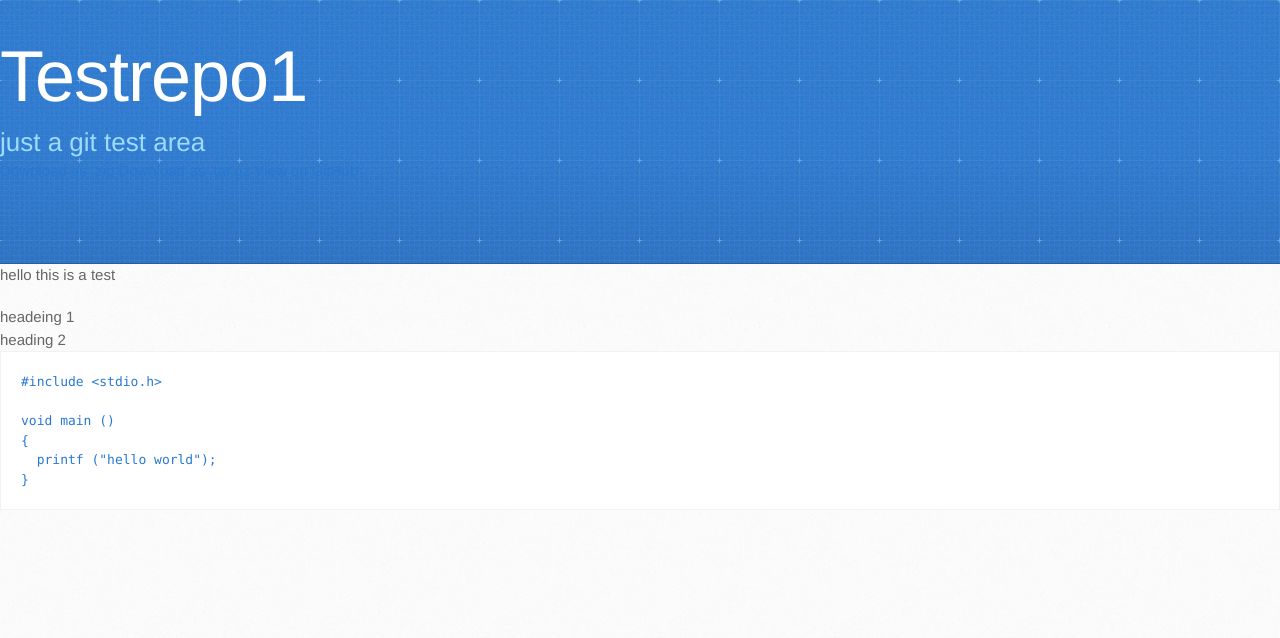
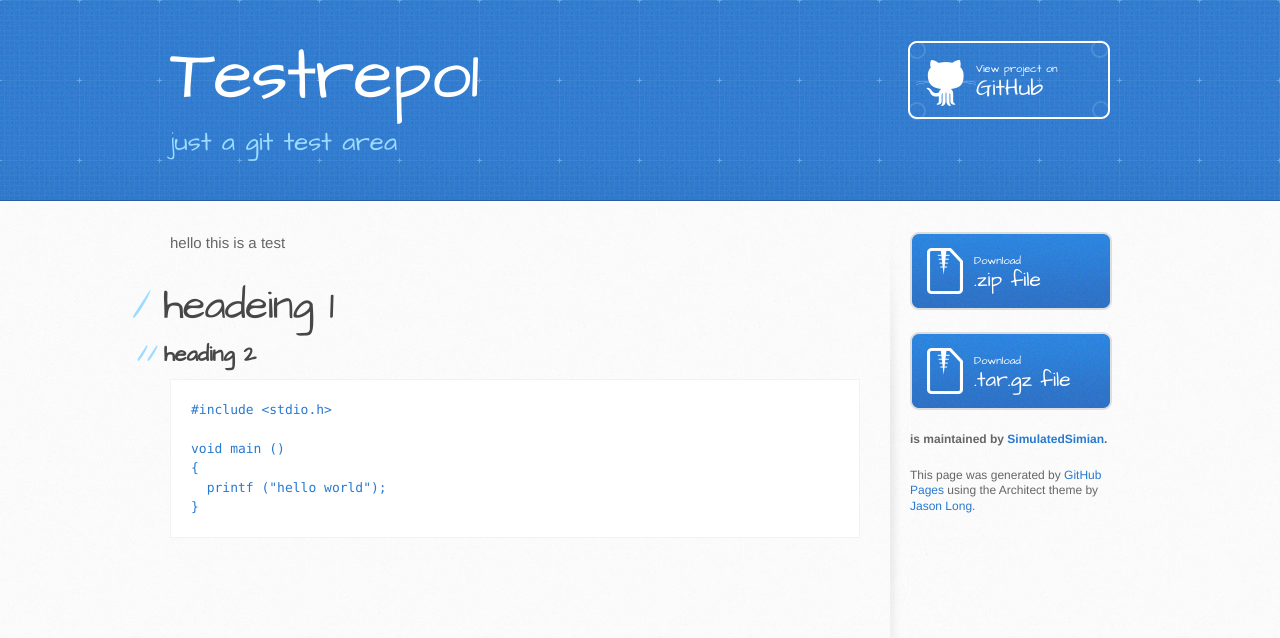
Before and after one commit to SimulatedSimian/SimulatedSimian.github.io, a Jekyll site: the page built from index.md, in a window 1280 px wide. Shown: the top 638 px of the page. Built offline with Jekyll 4.4.1, drawn with Linux system fonts in a browser that asks for light colours; Markdown is read by kramdown in place of the engine named in the settings.

Commit message:
Update std.html

```diff
--- a/_layouts/std.html
+++ b/_layouts/std.html
@@ -3,33 +3,51 @@
   <head>
     <meta charset='utf-8'>
     <meta http-equiv="X-UA-Compatible" content="chrome=1">
-
+    <meta name="viewport" content="width=device-width, initial-scale=1, maximum-scale=1">
+    <link href='https://fonts.googleapis.com/css?family=Architects+Daughter' rel='stylesheet' type='text/css'>
     <link rel="stylesheet" type="text/css" href="stylesheets/stylesheet.css" media="screen" />
     <link rel="stylesheet" type="text/css" href="stylesheets/pygment_trac.css" media="screen" />
     <link rel="stylesheet" type="text/css" href="stylesheets/print.css" media="print" />
+
+    <!--[if lt IE 9]>
+    <script src="//html5shiv.googlecode.com/svn/trunk/html5.js"></script>
+    <![endif]-->
 
     <title>Testrepo1 by SimulatedSimian</title>
   </head>
 
   <body>
-
     <header>
-      <div class="container">
+      <div class="inner">
         <h1>Testrepo1</h1>
         <h2>just a git test area</h2>
-
-        <section id="downloads">
-          <a href="https://github.com/SimulatedSimian/testrepo1/zipball/master" class="btn">Download as .zip</a>
-          <a href="https://github.com/SimulatedSimian/testrepo1/tarball/master" class="btn">Download as .tar.gz</a>
-          <a href="https://github.com/SimulatedSimian/testrepo1" class="btn btn-github"><span class="icon"></span>View on GitHub</a>
-        </section>
+        <a href="https://github.com/SimulatedSimian/testrepo1" class="button"><small>View project on</small>GitHub</a>
       </div>
     </header>
 
-    <div class="container">
-      <section id="main_content">
+    <div id="content-wrapper">
+      <div class="inner clearfix">
+        <section id="main-content">
 {{content}}
-      </section>
+        </section>
+
+        <aside id="sidebar">
+          <a href="https://github.com/SimulatedSimian/testrepo1/zipball/master" class="button">
+            <small>Download</small>
+            .zip file
+          </a>
+          <a href="https://github.com/SimulatedSimian/testrepo1/tarball/master" class="button">
+            <small>Download</small>
+            .tar.gz file
+          </a>
+
+          <p class="repo-owner"><a href="https://github.com/SimulatedSimian/testrepo1"></a> is maintained by <a href="https://github.com/SimulatedSimian">SimulatedSimian</a>.</p>
+
+          <p>This page was generated by <a href="https://pages.github.com">GitHub Pages</a> using the Architect theme by <a href="https://twitter.com/jasonlong">Jason Long</a>.</p>
+        </aside>
+      </div>
     </div>
+
+
   </body>
 </html>
```
